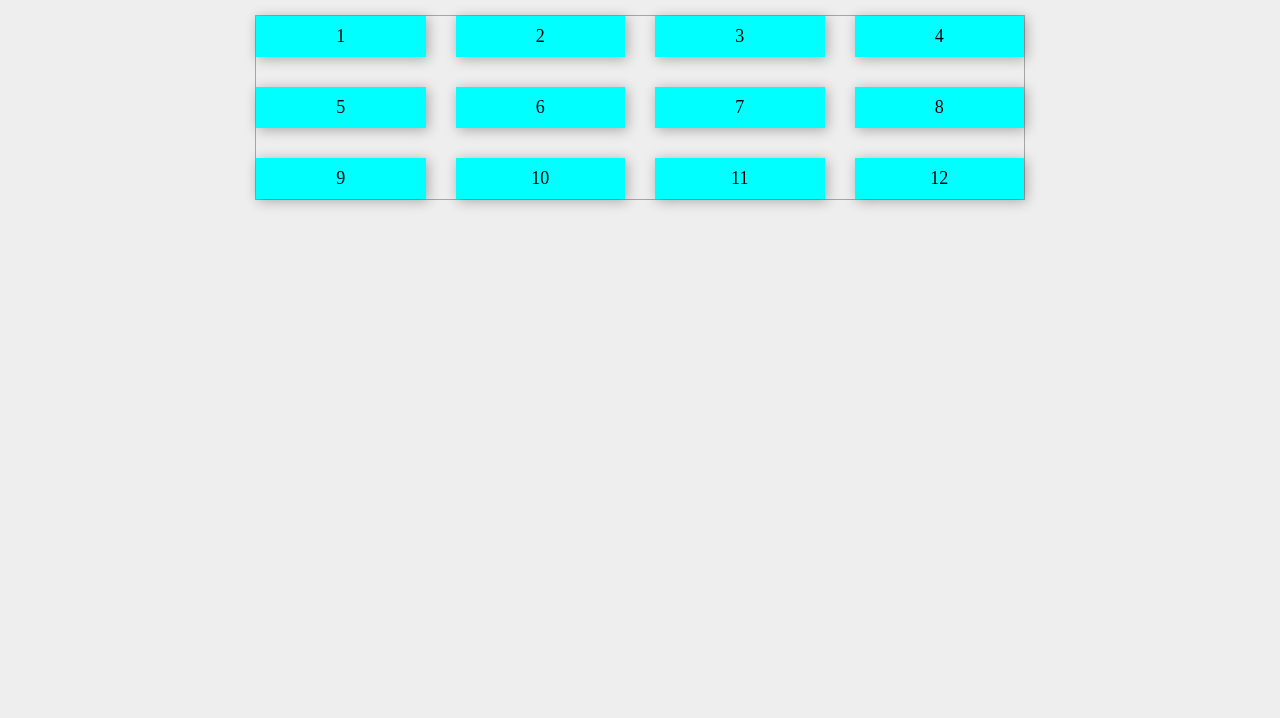
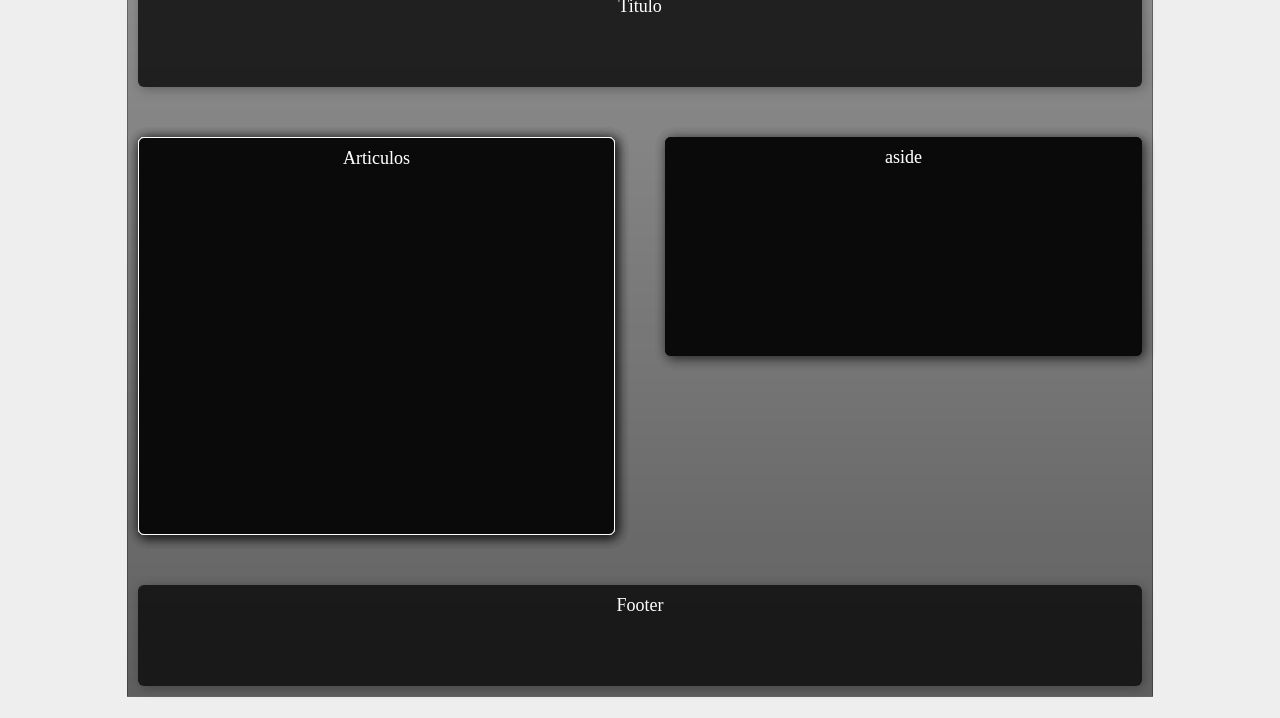
Before and after one commit to WilliamDMP/CSS-grid, a plain HTML site: page index.html in a window 1280 px wide. Shown: the part 82-800 px from the top of the page. Drawn offline with Linux system fonts and the light colour scheme.

Commit message:
full layout

```diff
--- a/grid.css
+++ b/grid.css
@@ -1,5 +1,33 @@
 .grid {
     display: grid;
-    grid-template-columns: repeat(4, 1fr);
+    grid-template-columns: repeat(2, 1fr);
     gap: 30px;
+    grid-template-areas: "hd hd"
+                         "art ad"
+                         "art ad"
+                         "art ad"
+                         "art .."
+                         "art .."
+                         "ft ft"  ;
+    grid-column: minmax(40px, auto);
+    grid-row: minmax(40px, auto);
 }
+
+.header {
+    grid-area: hd;
+}
+
+.articulo {
+    display: grid;
+    grid-area: art;
+    grid-auto-rows: auto;
+    border: 1px solid white;
+}
+
+.aside {
+    grid-area: ad;
+}
+
+.footer {
+    grid-area: ft;
+}
--- a/index.html
+++ b/index.html
@@ -11,18 +11,32 @@
 <body>
    <h1 class="titulo">CSS GRID PRÁCTICA</h1>
    <div class="grid">
-       <div>1</div>
-       <div>2</div>
-       <div>3</div>
-       <div>4</div>
-       <div>5</div>
-       <div>6</div>
-       <div>7</div>
-       <div>8</div>
-       <div>9</div>
-       <div>10</div>
-       <div>11</div>
-       <div>12</div>
+        <div class="header">Titulo</div>
+        <div class="articulo">
+            <div>Articulos</div>
+        </div>
+        <div class="articulo">
+            <div>Articulos</div>
+        </div>
+        <div class="articulo">
+            <div>Articulos</div>
+        </div>
+        <div class="articulo">
+            <div>Articulos</div>
+        </div>
+        <div class="articulo">
+            <div>Articulos</div>
+        </div>
+        <div class="aside">
+            <div>aside</div>
+        </div>
+        <div class="aside">
+            <div>aside</div>
+        </div>
+        <div class="aside">
+            <div>aside</div>
+        </div>
+        <div class="footer">Footer</div>
    </div>
 </body>
 </html>
--- a/main.css
+++ b/main.css
@@ -3,26 +3,37 @@
     padding: 0;
 }
 
-.titulo {
-    text-align: center;
-    padding: 30px;
+html {
+    height: 100%;
 }
 
 body {
     background-color: #eee;
     box-sizing: border-box;
+    height: 100%;
+    width: 100%;
+}
+
+.titulo {
+    text-align: center;
+    padding: 10px;
 }
 
 .grid {
     border: 1px solid rgba(0,0,0,0.30);
     text-align: center;
-    width: 60%;
+    width: 80%;
+    height: 90%;
     margin: auto;
+    background-image: linear-gradient(rgba(0,0,0,0.4), rgba(0,0,0,0.6) );
 }
 
 .grid > div {
     box-shadow: 2px 2px 12px rgba(0,0,0,0.30);
-    background-color: aqua;
+    background-color: rgba(10, 10, 10, 0.829);
     font-size: large;
     padding: 10px;
+    color: white;
+    border-radius: 6px;
+    margin: 10px;
 }
```
